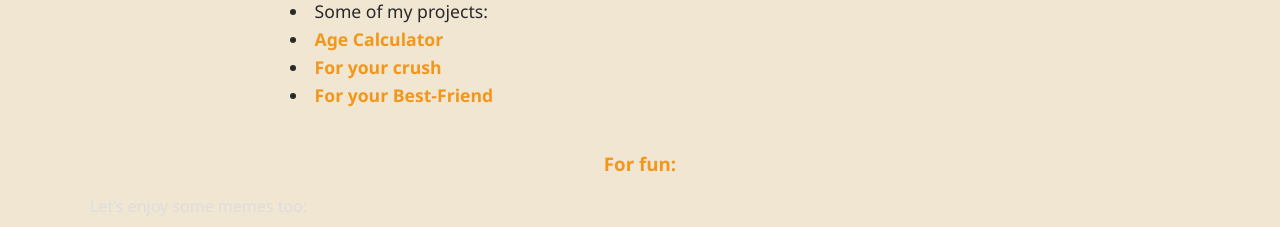
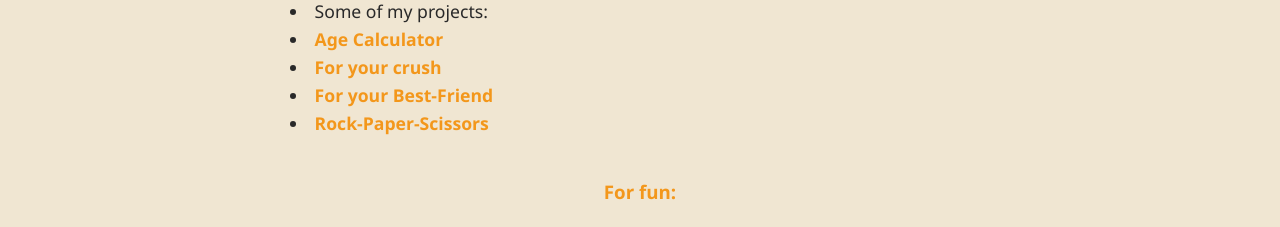
Before and after one commit to MAHFUZ-eng/mahfuz-s-protfolio, a plain HTML site: page index.html in a window 1280 px wide. Shown: the part 1991-2218 px from the top of the page. Drawn offline with Linux system fonts and the light colour scheme.

Commit message:
Add files via upload

```diff
--- a/index.html
+++ b/index.html
@@ -427,6 +427,7 @@
             <li> <a href="https://mahfuz-eng.github.io/Age-calculator/" target="_blank" rel="noopener noreferrer">Age Calculator</a></li>
               <li> <a href="https://mahfuz-eng.github.io/love/" target="_blank" rel="noopener noreferrer">For your crush</a></li>
               <li> <a href="https://mahfuz-eng.github.io/love-version2/" target="_blank">For your Best-Friend</a>
+                <li> <a href="https://mahfuz-eng.github.io/rock-paper-scissors/">Rock-Paper-Scissors</a></li>
         </li>
       </ul>
       <h3>For fun:</h3>
```
